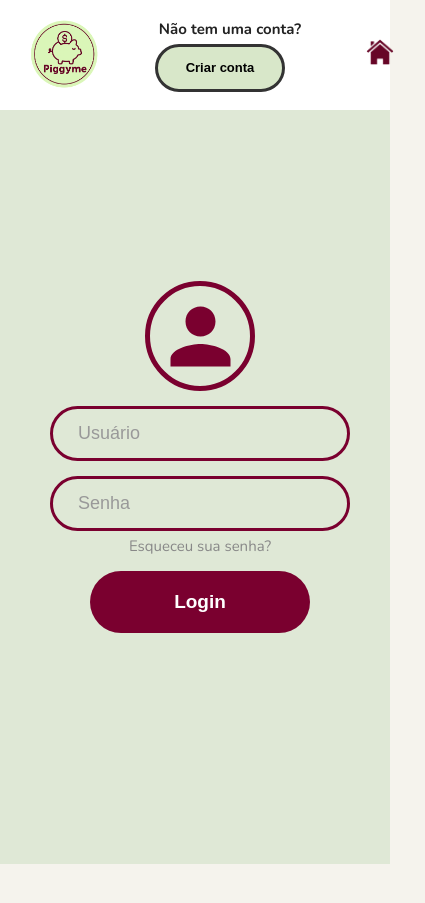
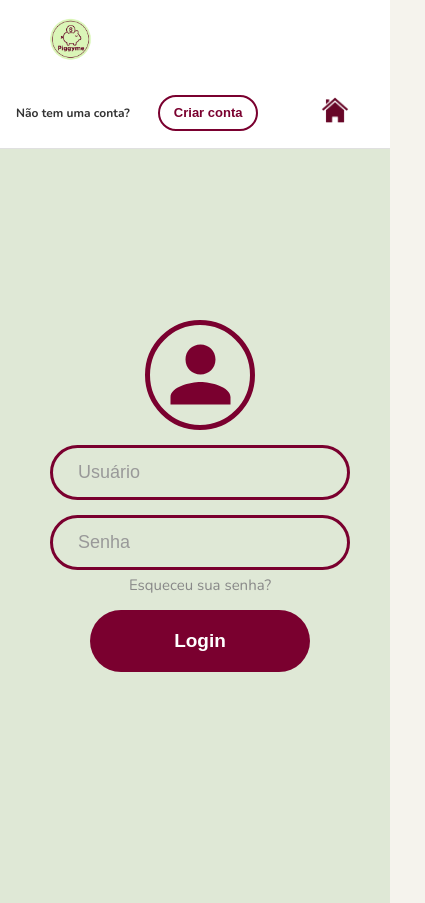
Before and after one commit to FGA0138-MDS-Ajax/2026.1-Brooks, a website: page frontend/pages/login.html in a window 390 px wide. Shown: the whole page, 425 px wide, since content can reach past the window. Before the commit the page ends 864 px from the top, so only its background shows below. Drawn offline with nearby package versions, Linux system fonts and the light colour scheme.

Commit message:
style: adiciona responsividade mobile as telas de cadastro e home

```diff
--- a/frontend/css/login_cadastro.css
+++ b/frontend/css/login_cadastro.css
@@ -19,21 +19,23 @@ body{
 
 nav{
   width:100%;
-  height:110px;
+  height:auto;
 
   display:flex;
   align-items:center;
   justify-content:space-between;
 
-  padding:0 50px;
+  padding:14px 32px;
 
   background:white;
+  border-bottom: 1px solid #e0e0e0;
+  box-shadow: 0 1px 4px rgba(0,0,0,0.06);
 }
 
 .logo-area img{
-  width:230px;
-  margin-left:-30px;
-  margin-top:10px;
+  width:140px;
+  margin-left:0;
+  margin-top:0;
 
   transition:.3s ease;
 }
@@ -45,30 +47,31 @@ nav{
 .nav-right{
   display:flex;
   align-items:center;
-  gap:40px;
+  gap:20px;
 }
 .create-account{
-  margin-right:-50px;
+  margin-right:0;
   display:flex;
-  flex-direction:column;
+  flex-direction:row;
   align-items:center;
-  gap:5px;
+  gap:14px;
 }
 
 .create-account span{
   font-size:15px;
   font-weight:700;
-  color:#222;
+  color:#333;
 }
 
 .create-account button{
-  width:270px;
-  height:48px;
+  height:44px;
+  padding:0 24px;
 
-  border-radius:999px;
-  border:3px solid #333;
-  background:#d8e7c9;
-  font-size:18px;
+  border-radius:40px;
+  border:2px solid var(--burgundy);
+  background:white;
+  color:var(--burgundy);
+  font-size:16px;
   font-weight:800;
   cursor:pointer;
 
@@ -76,16 +79,22 @@ nav{
 }
 
 .create-account button:hover{
-  transform:translateY(-2px);
-}
-.home-icon img{
-  width:120px;
-  height:auto;
-  margin-right:-60px;
-  cursor:pointer;
+  background:var(--burgundy);
+  color:white;
+  transform:translateY(-1px);
 }
 
+.home-icon img{
+  width:40px;
+  height:auto;
+  margin-right:0;
+  cursor:pointer;
+  transition:.2s;
+}
 
+.home-icon img:hover{
+  transform:scale(1.08);
+}
 main{
   position:relative;
 
@@ -228,31 +237,44 @@ main{
 @media (max-width: 768px) {
 
     nav {
-        padding: 10px 15px;
-        flex-direction: row;
+        padding: 10px 16px;
+        flex-wrap: wrap;
+        row-gap: 10px;
     }
+
     .logo-area img{
-      width:180px;
-      margin-left: -40px;
+      width:110px;
+      margin-left: 0;
+    }
 
+    .nav-right{
+      gap:10px;
+      width: 100%;
+      justify-content: space-between;
+    }
 
+    .create-account{
+      gap: 8px;
     }
 
     .create-account button{
-      width:130px;
+      height: 36px;
+      padding: 0 14px;
+
       font-size:13px;
-      margin-right: 90px;
+      margin-right: 0;
+      margin-left: 20px;
     }
 
-    .nav-right{
-      gap:15px;
-      margin-right: 0;
+    .create-account span{
+      padding-right: 0;
+      font-size: 12px;
     }
 
     .home-icon img {
-        width: 80px;
+        width: 78px;
         height: auto;
-        margin-right: 5px;
+        margin-right: 0;
     }
 
     main {
@@ -265,6 +287,7 @@ main{
         width: 100%;
         display: flex;
         justify-content: center;
+        padding-left: 10px;
     }
 
     .auth-box {
@@ -277,8 +300,4 @@ main{
     .btn-main{
       font-size: 19px;
     }
-    .create-account span{
-      padding-right: 70px;
-    }
-
 }
--- a/frontend/css/main.css
+++ b/frontend/css/main.css
@@ -100,3 +100,69 @@ h2 {
     position: absolute;
     z-index: 5;
 }
+
+
+
+@media (max-width: 600px){
+
+    body{
+        height: auto;
+        overflow-x: hidden;
+        background-color: #edf4e6;
+    }
+
+    h1{
+        position: static;
+        text-align: right;
+        padding: 16px 20px 0 20px;
+        font-size: 16px;
+    }
+
+    .botao-login{
+        position: static;
+        display: block;
+        margin: 10px 20px 0 auto;
+        width: 130px;
+        height: 36px;
+        font-size: 13px;
+    }
+
+    .porco-logo{
+        background-color: #edf4e6;
+
+
+
+        width: 120px;
+        height: 65px;
+        margin-left: -40px;
+        margin-top: 10px;
+
+    }
+
+    h2{
+        position: static;
+        display: block;
+        font-size: clamp(24px, 7vw, 36px);
+        margin: 180px auto 0 auto;
+        text-align: center;
+        padding: 0 20px;
+        max-width: 100%;
+        z-index: auto;
+
+    }
+
+    .botao-cadastro{
+        position: static;
+        display: block;
+        width: 90%;
+        max-width: 320px;
+        margin: 25px auto;
+        font-size: 18px;
+        height: 50px;
+
+    }
+
+    .porco-pc{
+        display: none;
+    }
+}
```
